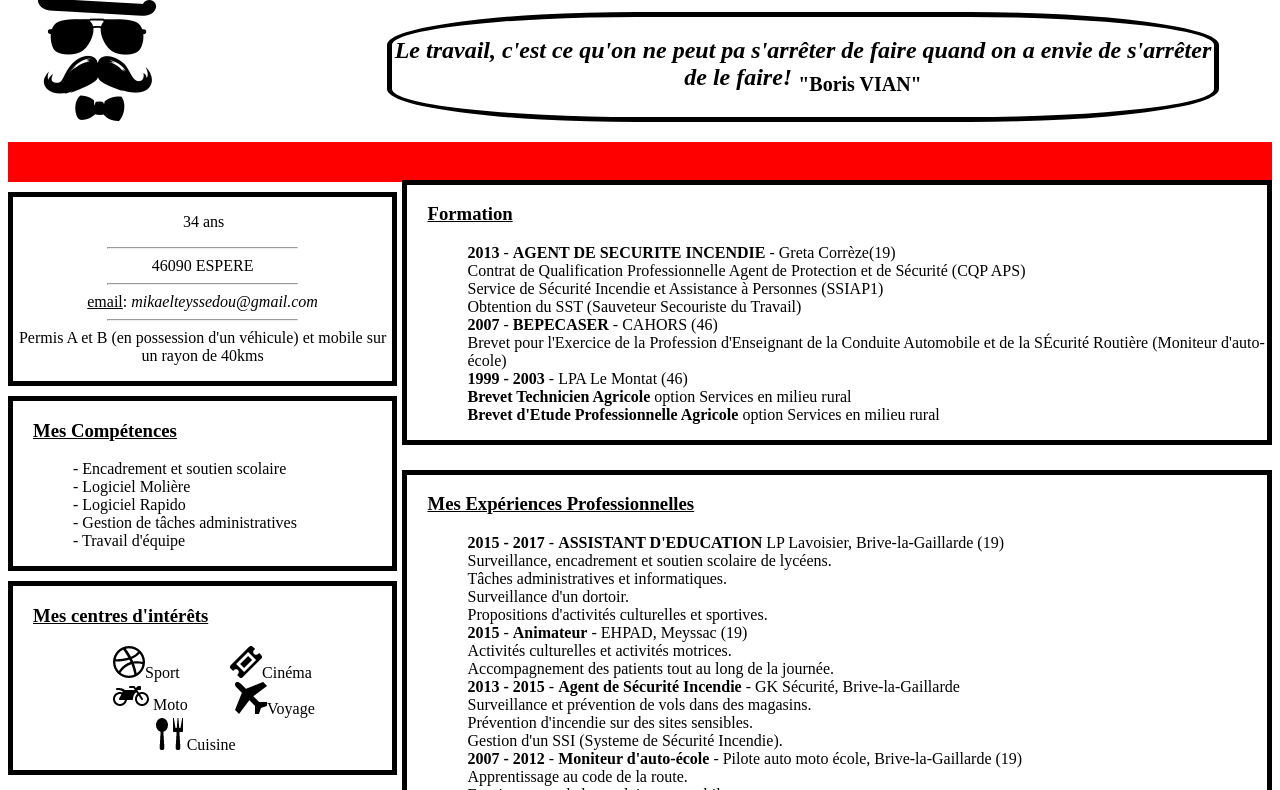
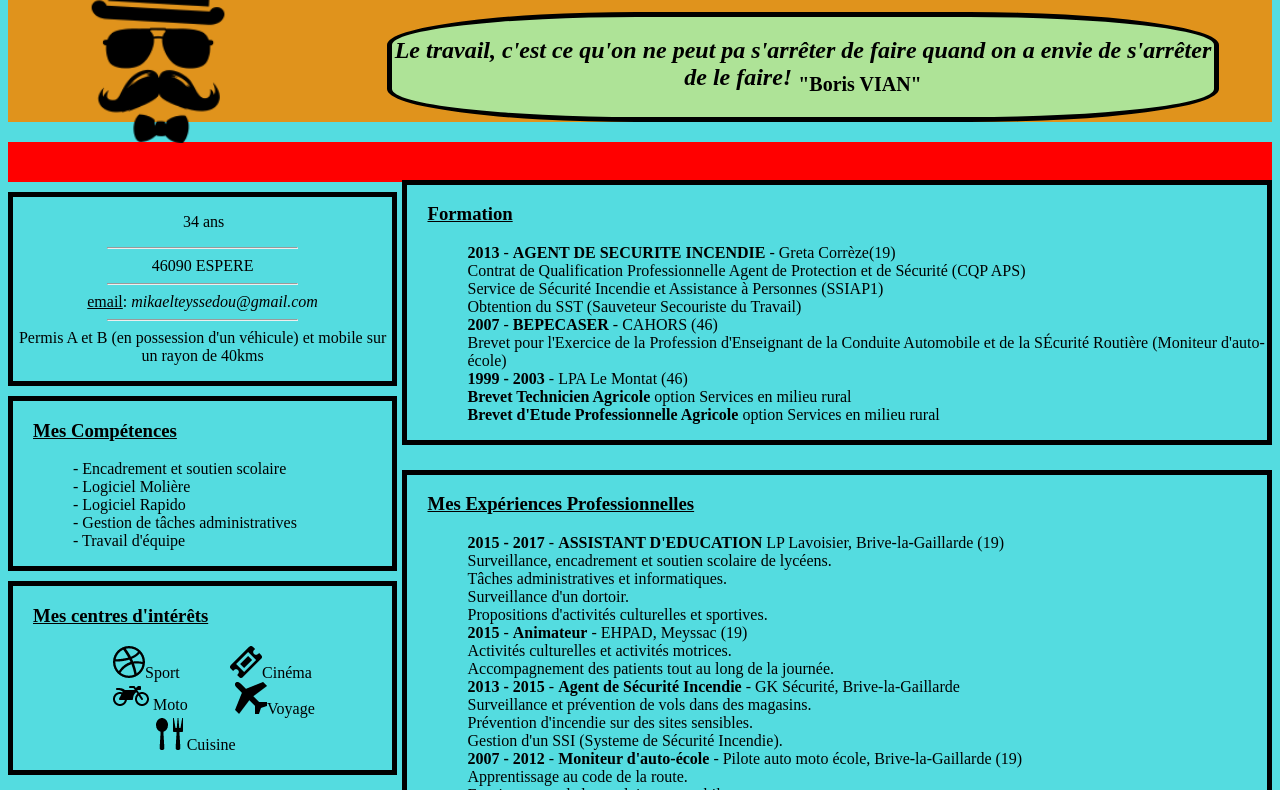
Before and after one commit to teyssedou/gitmika, a plain HTML site: page index.html in a window 1280 px wide. Shown: the part 78-868 px from the top of the page. Drawn offline with Linux system fonts and the light colour scheme.

Commit message:
modif du CSS

```diff
--- a/CSS/style.css
+++ b/CSS/style.css
@@ -7,6 +7,7 @@
 	border-radius: 30%;}
 
 #citation{
+	background-color: #AEE397;
 	border-style: double;
 	width: 65%;
 	height: 80px;
@@ -17,7 +18,9 @@
 	padding-top: 20px;}
 
 #img{
-	float: left;}
+	float: left;
+	width: 200px;
+	margin-left: 50px;}
 
 #fond{
 	margin-bottom: 10px;
@@ -83,3 +86,10 @@ p{
 	border: 5px black solid;
 	margin-top: -305px;
 	overflow: scroll;}
+
+body{
+	background-color: #54DCE0;
+}
+.tete{
+	background-color: #E0931C;
+}
```
